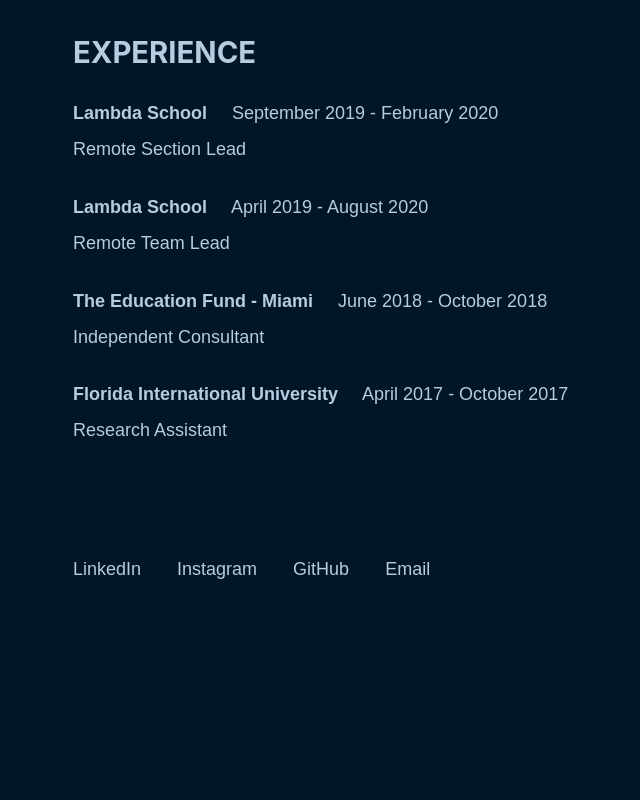
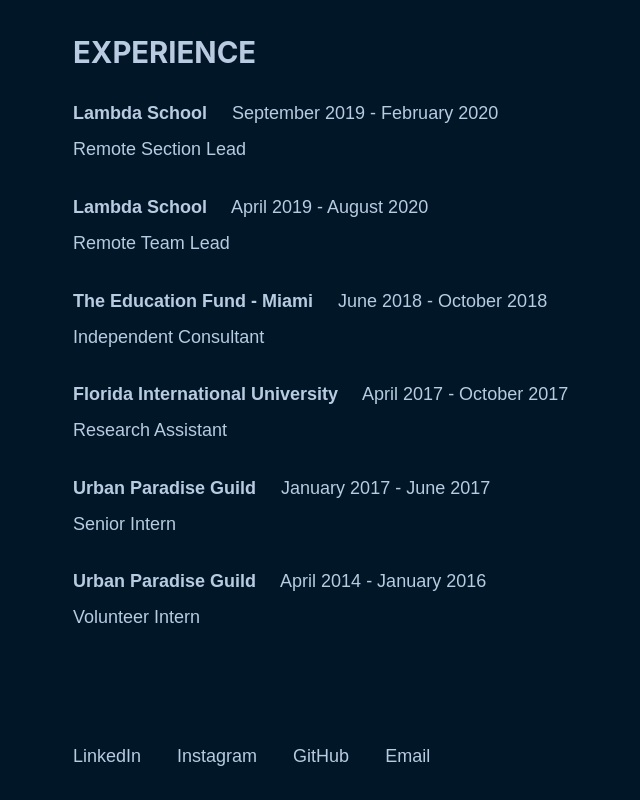
Before and after one commit to discogerm/guillermoarriadevoe.com, a Gatsby site: page /about in a window 1280 px wide. Shown: the part 815-1615 px from the top of the page, without its empty margins (185-825 px from the left). Before the commit the page ends 1428 px from the top, so only its background shows below. Built offline with nearby package versions, Linux system fonts and the light colour scheme; Gatsby itself is replaced by a stand-in of ours.

Commit message:
Expanded about experiences

```diff
--- a/src/pages/about.js
+++ b/src/pages/about.js
@@ -47,24 +47,40 @@
           <h2>EXPERIENCE</h2>
           <ul>
             <li>
-              <b>Lambda School</b>&nbsp;&nbsp;&nbsp;&nbsp; September 2019 - February 2020
+              <b>Lambda School</b>&nbsp;&nbsp;&nbsp;&nbsp; September 2019 -
+              February 2020
               <br />
               Remote Section Lead
             </li>
             <li>
-              <b>Lambda School</b>&nbsp;&nbsp;&nbsp;&nbsp; April 2019 - August 2020
+              <b>Lambda School</b>&nbsp;&nbsp;&nbsp;&nbsp; April 2019 - August
+              2020
               <br />
               Remote Team Lead
             </li>
             <li>
-              <b>The Education Fund - Miami</b>&nbsp;&nbsp;&nbsp;&nbsp; June 2018 - October 2018
+              <b>The Education Fund - Miami</b>&nbsp;&nbsp;&nbsp;&nbsp; June
+              2018 - October 2018
               <br />
               Independent Consultant
             </li>
             <li>
-              <b>Florida International University</b>&nbsp;&nbsp;&nbsp;&nbsp; April 2017 - October 2017
+              <b>Florida International University</b>&nbsp;&nbsp;&nbsp;&nbsp;
+              April 2017 - October 2017
               <br />
               Research Assistant
+            </li>
+            <li>
+              <b>Urban Paradise Guild</b>&nbsp;&nbsp;&nbsp;&nbsp;
+              January 2017 - June 2017
+              <br />
+              Senior Intern
+            </li>
+            <li>
+              <b>Urban Paradise Guild</b>&nbsp;&nbsp;&nbsp;&nbsp;
+              April 2014 - January 2016
+              <br />
+              Volunteer Intern
             </li>
           </ul>
         </div>
```
